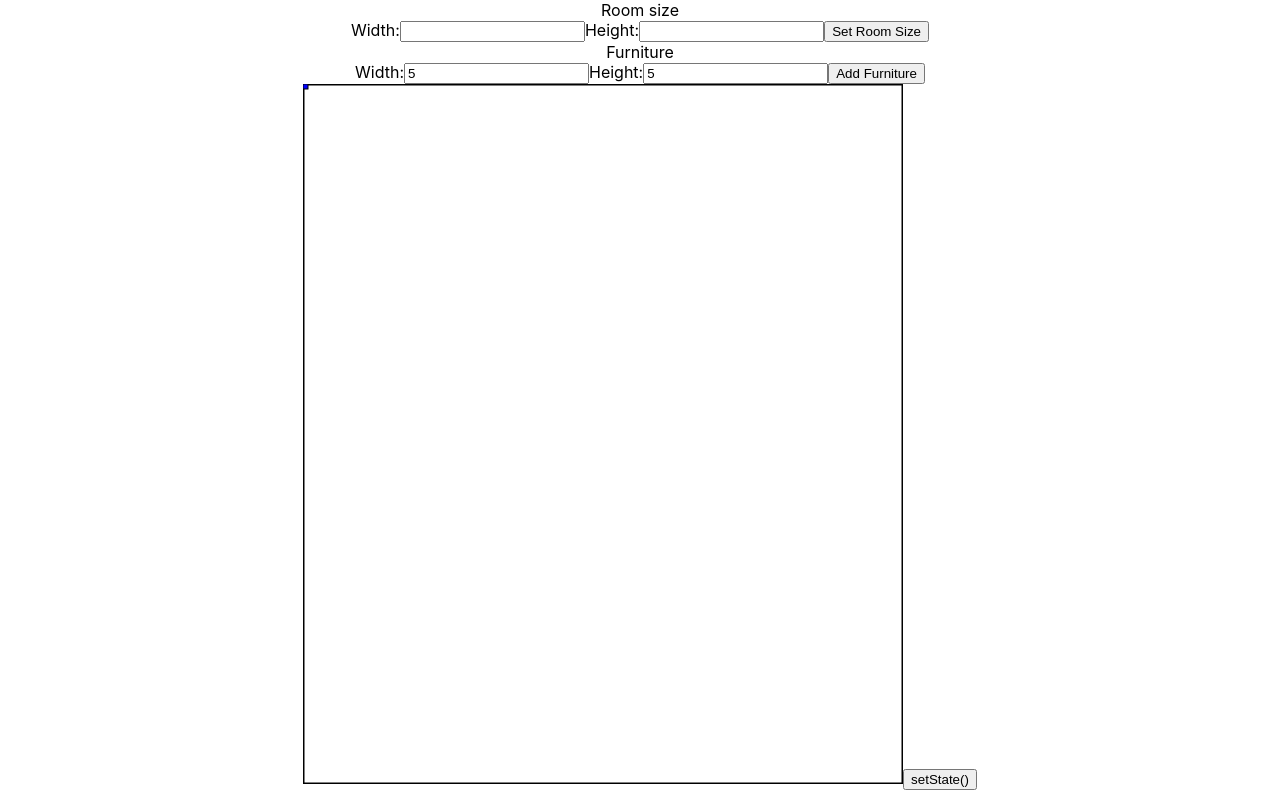
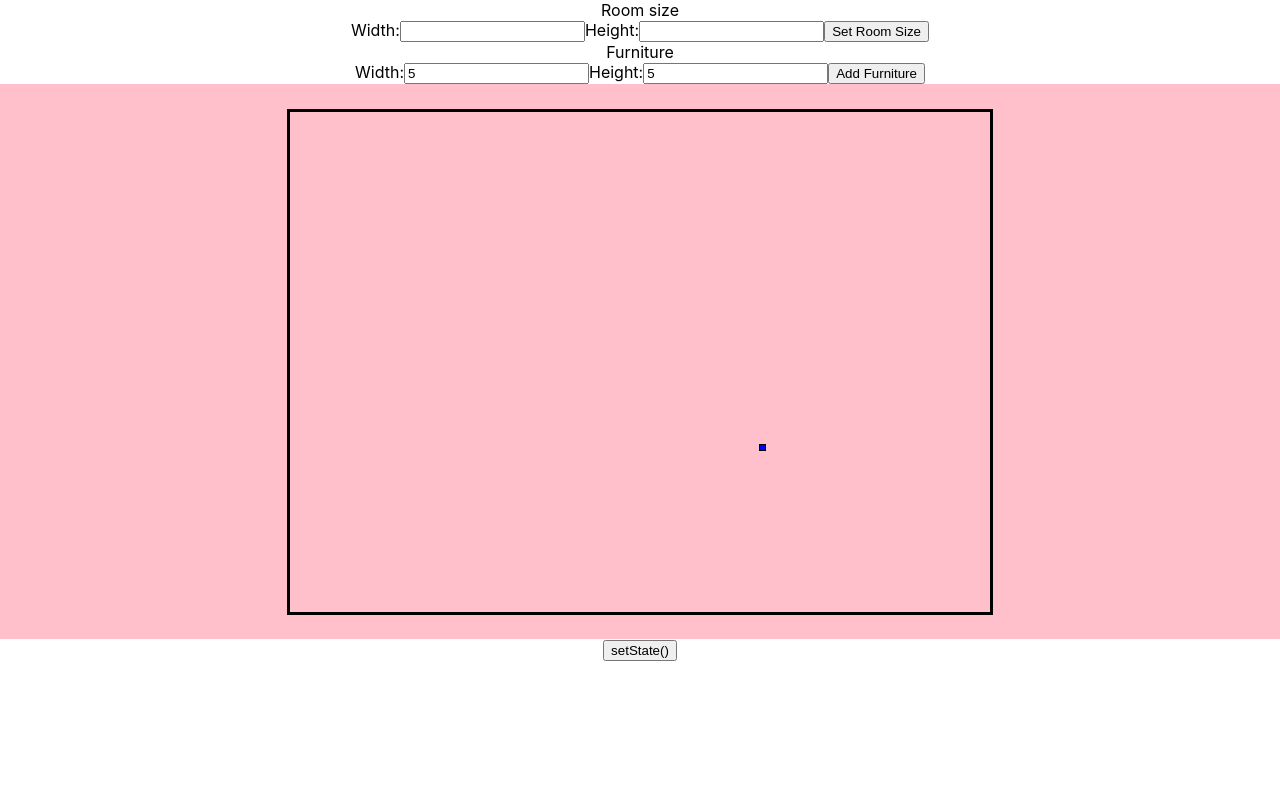
Before and after one commit to estellecomment/letsmovethefurniture, a React (Create React App) app: page / in a window 1280 px wide. Both pictures are taken after typing "5", "5" into the empty fields and a click on the input "Add Furniture". Built offline with nearby package versions, Linux system fonts and the light colour scheme.

Commit message:
switched over to div boxes. still no movement.

```diff
--- a/src/App.css
+++ b/src/App.css
@@ -30,3 +30,23 @@
     transform: rotate(360deg);
   }
 }
+
+.drawing-box {
+  background-color: pink;
+  position: relative; /* anything but static, so that the absolute children get positioned relative to it. */
+  display: flex;
+  flex-direction: row;
+  justify-content: center;
+  align-items: center;
+}
+
+.room {
+  position: absolute;
+  border: solid black 3px;
+}
+
+.meuble {
+  position: absolute;
+  background-color: blue;
+  border: solid black 1px;
+}
--- a/src/App.js
+++ b/src/App.js
@@ -1,89 +1,40 @@
 import React, {Component} from 'react';
 import './App.css';
 
-const maxHeight = 700; // because fuck it
-
 const Meuble = function({rectangle}) {
     return (
-        <rect width={rectangle.width}
-              height={rectangle.height}
-              x={rectangle.x}
-              y={rectangle.y}
-              style={{fill: "blue", strokeWidth: 1, stroke: "black"}}/>
-    );
-}
-
-const Room = function() {
-    return (
-        <rect margin="auto"
-              width='100%'
-              height="100%"
-              style={{fill: "none", strokeWidth: 3, stroke: "black"}}/>
+        <div className="meuble"
+             style={{
+                 width: rectangle.width + "px",
+                 height: rectangle.height + "px",
+                 top: rectangle.y,
+                 left: rectangle.x
+             }}
+        />
     );
 }
 
 const DrawingBox = function({width, height, children}) {
+    let roomPercentageScale = 90;
+    let drawingBoxHeight = Math.floor(height/roomPercentageScale*100);
     return (
-        <svg width={width} height={height}>
+        <div className="drawing-box" style={{height: drawingBoxHeight + "px"}}>
+            <div className="room"
+                 style={{
+                     height: height + "px",
+                     width: width + "px",
+                 }}/>
             {children}
-        </svg>
-    )
-}
-
-// width, height, furnitureList
-const DivDrawingBox = function({width, height, furnitureList}) {
-    return ( // height is ignored. don't know why.
-        <div height={maxHeight} display="flex" backgroundColor="pink">
         </div>
     )
 }
 
-let idCounter = 0;
-// functional component because no state.
-const AddRectangleForm = function ({title, submitText, addRectangleFunc}) {
-    console.log('running AddRectangleForm for', title);
-    let widthInput = React.createRef();
-    let heightInput = React.createRef();
-    let badCounter = 0; //initializing counter here resets it to zero at each callback. Because func has rerun (possible rendering update).
-
-    const handleSubmit = function (event) {
-        event.preventDefault();
-        const newRectangle = {
-            width: widthInput.current.value,
-            height: heightInput.current.value,
-            badId: badCounter,
-            id: idCounter
-        };
-        badCounter = badCounter + 1;
-        idCounter = idCounter + 1;
-        console.log("new rectangle", newRectangle);
-        addRectangleFunc(newRectangle);
-    };
-
-    // uncontrolled form because I'm not doing fancy validation.
-    return (
-        <form onSubmit={handleSubmit}>
-            <div>{title}</div>
-            <label>
-                Width:
-                <input type="number" ref={widthInput}/>
-            </label>
-            <label>
-                Height:
-                <input type="number" ref={heightInput}/>
-            </label>
-            <input type="submit" value={submitText}/>
-        </form>
-    )
-};
-
-// class component to test rendering differences
 // {title, submitText, addRectangleFunc}
-class AddRectangleFormClass extends Component {
+class AddRectangleForm extends Component {
     constructor(props) {
         super(props);
 
-        console.log('constructor AddRectangleFormClass for', this.props.title);
+        console.log('constructor AddRectangleForm for', this.props.title);
         this.widthInput = React.createRef();
         this.heightInput = React.createRef();
         this.idCounter = 0;
@@ -97,6 +48,8 @@ class AddRectangleFormClass extends Component {
             width: this.widthInput.current.value,
             height: this.heightInput.current.value,
             id: this.idCounter,
+            x: Math.random() * 100 + "%",
+            y: Math.random() * 100 + "%"
         };
         this.idCounter = this.idCounter + 1;
         console.log("new rectangle", newRectangle);
@@ -105,7 +58,7 @@ class AddRectangleFormClass extends Component {
 
     // uncontrolled form because I'm not doing fancy validation.
     render() {
-        console.log('rendering AddRectangleFormClass for', this.props.title);
+        console.log('rendering AddRectangleForm for', this.props.title);
         return (
         <form onSubmit={this.handleSubmit}>
             <div>{this.props.title}</div>
@@ -126,10 +79,13 @@ class AddRectangleFormClass extends Component {
 class App extends Component {
     constructor(props) {
         super(props);
-        this.state = {furnitureList: [], room: {width: 600, height: 700}};
+        const defaultRoomHeight = 500;
+        const defaultRoomWidth = 700;
+        this.state = {furnitureList: [], room: {width: defaultRoomWidth, height: defaultRoomHeight}};
     }
 
     render() {
+
         const addFurniture = (newRectangle) => {
             console.log('setting state : new furniture piece', newRectangle);
             this.setState(oldState => {
@@ -145,12 +101,10 @@ class App extends Component {
 
         return (
             <div className="App">
-                <AddRectangleFormClass addRectangleFunc={drawRoom} title="Room size" submitText="Set Room Size"/>
-                <AddRectangleFormClass addRectangleFunc={addFurniture} title="Furniture" submitText="Add Furniture"/>
+                <AddRectangleForm addRectangleFunc={drawRoom} title="Room size" submitText="Set Room Size"/>
+                <AddRectangleForm addRectangleFunc={addFurniture} title="Furniture" submitText="Add Furniture"/>
 
                 <DrawingBox width={this.state.room.width} height={this.state.room.height}>
-                    <Room/>
-
                     {this.state.furnitureList.map((rectangle) => (
                         <Meuble key={rectangle.id} rectangle={rectangle}/>
                     ))}
```
